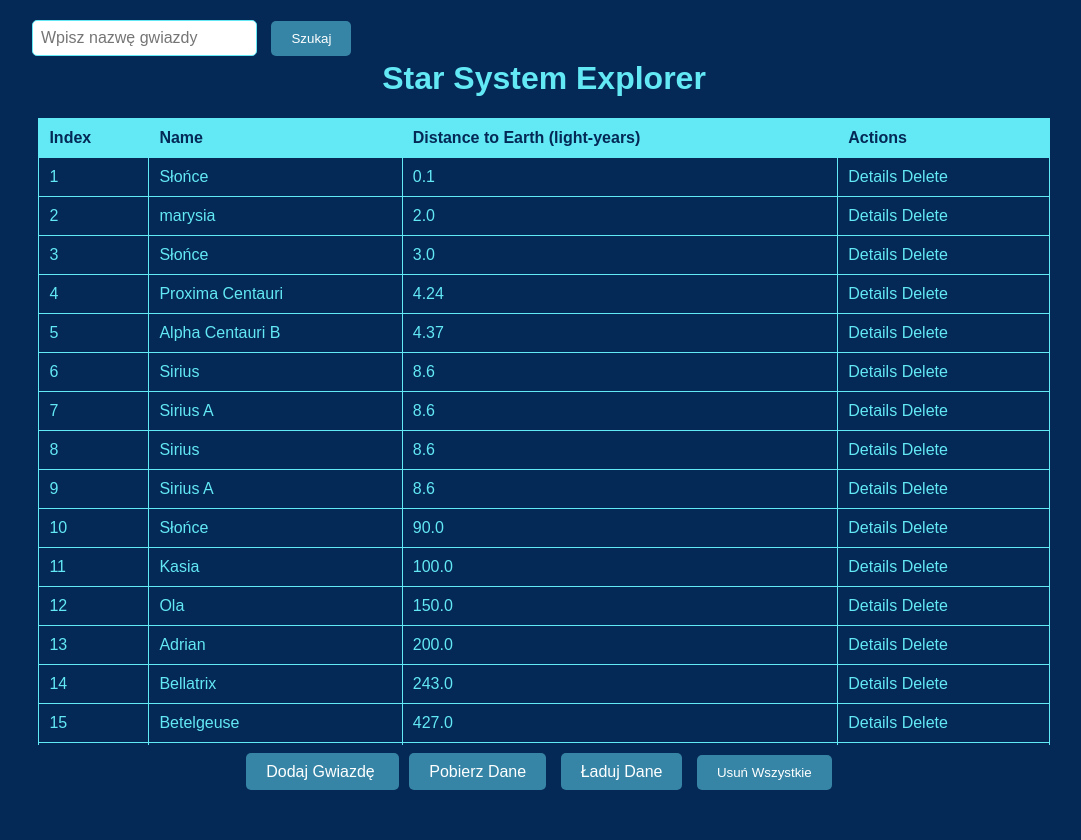
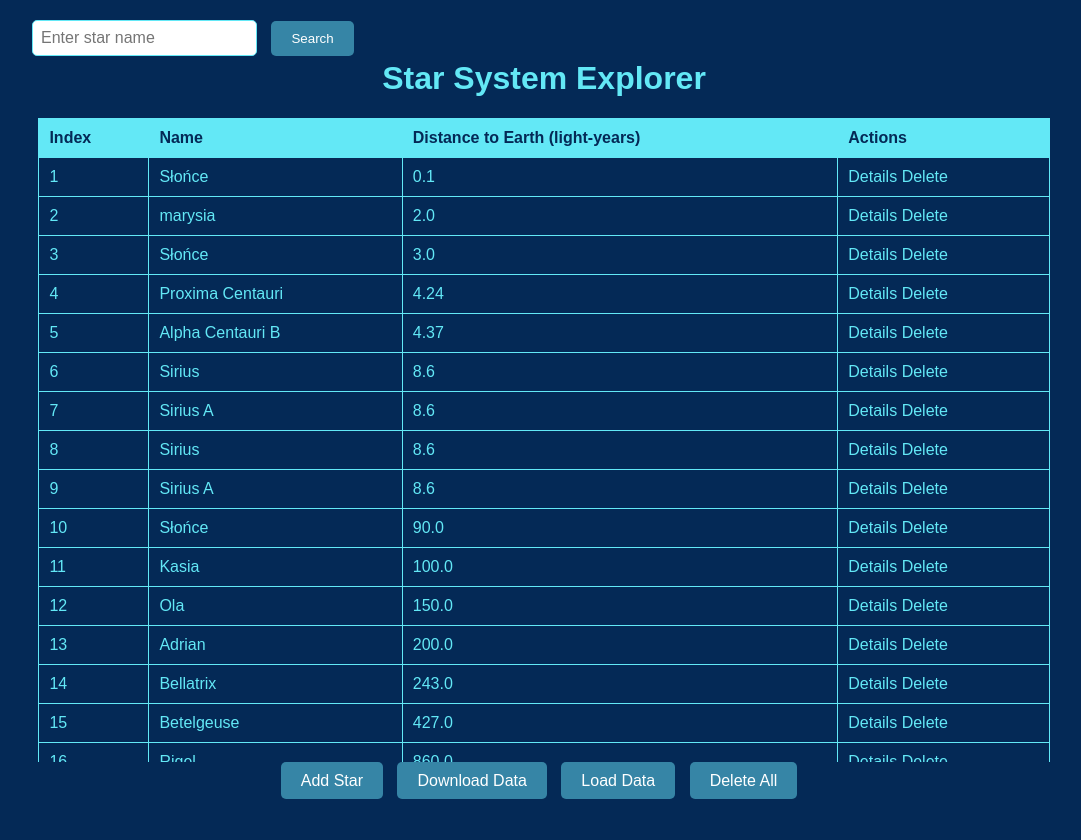
Before and after one commit to KDudek1104/Star-System-Explorer, a Django app: page / in a window 1280 px wide. Shown: the whole page, without its empty margins (96-1177 px from the left). Run offline with Django 5.2, Linux system fonts and the light colour scheme; data comes from the database, SQL or seed files in the repository; some libraries are stand-ins or nearby versions.

Commit message:
Refactor- index.html

```diff
--- a/explorer/templates/explorer/index.html
+++ b/explorer/templates/explorer/index.html
@@ -1,5 +1,6 @@
 <!DOCTYPE html>
 <html>
+
 <head>
     <title>Star System Explorer</title>
     <style>
@@ -20,15 +21,6 @@
             margin-top: 10px;
         }
 
-/* Search form styles */
-#search-form {
-    position: fixed; /* Keep the search form on the top of the page */
-    top: 40px;
-    padding: 20px;
-    width: 30%;
-}
-
-/* Navigation styles */
         ul {
             list-style-type: none;
             padding: 0;
@@ -77,13 +69,13 @@
             color: #042956;
         }
 
-
         thead {
             background-color: #63E8F6;
             color: #042956;
         }
 
-th, td {
+        th,
+        td {
             border: 1px solid #63E8F6;
             padding: 10px;
             text-align: left;
@@ -109,19 +101,20 @@
         }
 
         #search-form {
-    position: fixed; /* Utrzymuj formularz wyszukiwania na górze strony */
+            position: fixed;
             top: 0;
-    left: 50%; /* Ustaw lewą krawędź formularza na środku strony */
-    transform: translateX(-50%); /* Skoryguj pozycję na środku przy użyciu transformacji */
+            left: 50%;
+            transform: translateX(-50%);
             background-color: #042956;
             padding: 10px;
-    width: 80%; /* Ustaw szerokość formularza na 80% szerokości strony */
-    z-index: 1; /* Umieść formularz wyszukiwania nad tabelą */
+            width: 80%;
+            z-index: 1;
         }
 
         #search-button {
             background-color: #3685A6;
-    color: #FFFFFF; /* Zmiana koloru tekstu na biały */
+            color: #FFFFFF;
+            /* Change text color to white */
             padding: 10px 20px;
             border: none;
             border-radius: 5px;
@@ -130,7 +123,7 @@
 
         #search-button:hover {
             background-color: #63E8F6;
-    color: #042956; /* Zmiana koloru tekstu na ciemnoniebieski po najechaniu */
+            color: #042956;
         }
 
         /* Table styles */
@@ -139,16 +132,14 @@
             border-collapse: collapse;
             margin-bottom: 50px;
         }
-
-
     </style>
 
-    <!-- Dodaj linki do plików JS i CSS dla obsługi podpowiedzi -->
+    <!-- Add links to JS and CSS files for tooltip support -->
     <link rel="stylesheet" type="text/css" href="https://code.jquery.com/ui/1.12.1/themes/base/jquery-ui.css">
     <script src="https://code.jquery.com/jquery-3.6.4.js"></script>
     <script src="https://code.jquery.com/ui/1.12.1/jquery-ui.js"></script>
 
-    <!-- Dodaj obsługę podpowiedzi -->
+    <!-- Add tooltip support -->
     <script>
         $(function () {
             var availableStars = [
@@ -161,17 +152,16 @@
                 source: availableStars
             });
         });
-
-
     </script>
 </head>
+
 <body>
     <h1>Star System Explorer</h1>
 
     <form method="get" id="search-form">
         {% csrf_token %}
-        <input type="text" name="star_name" id="id_star_name" placeholder="Wpisz nazwę gwiazdy" />
-        <button type="submit" id="search-button">Szukaj</button>
+        <input type="text" name="star_name" id="id_star_name" placeholder="Enter star name" />
+        <button type="submit" id="search-button">Search</button>
     </form>
 
     <table>
@@ -199,20 +189,21 @@
     </table>
 
     <div class="button-container">
-        <a href="{% url 'explorer:add_star' %}" class="action-button">Dodaj Gwiazdę </a>
-<!--        <a href="{% url 'explorer:show_gallery' %}" class="action-button">Lista systemów</a>-->
-        <a href="{% url 'explorer:download_data' %}" class="action-button">Pobierz Dane</a>
-        <a href="{% url 'explorer:load_data' %}" class="action-button">Ładuj Dane</a>
-         <button id="delete-all-button" class="action-button" onclick="confirmDelete()">Usuń Wszystkie</button>
+        <a href="{% url 'explorer:add_star' %}" class="action-button">Add Star</a>
+        <!-- <a href="{% url 'explorer:show_gallery' %}" class="action-button">List of Systems</a> -->
+        <a href="{% url 'explorer:download_data' %}" class="action-button">Download Data</a>
+        <a href="{% url 'explorer:load_data' %}" class="action-button">Load Data</a>
+        <a id="delete-all-button" class="action-button" onclick="confirmDelete()">Delete All</a>
+    </div>
 
-    </div>
     <script>
         function confirmDelete() {
-        var result = confirm("Czy na pewno chcesz usunąć WSZYSTKIE gwiazdy?");
+            var result = confirm("Are you sure you want to delete ALL stars?");
             if (result) {
                 window.location.href = "{% url 'explorer:delete_all_stars' %}";
             }
         }
     </script>
 </body>
+
 </html>
--- a/explorer/views.py
+++ b/explorer/views.py
@@ -4,29 +4,21 @@
 from django.shortcuts import render, get_object_or_404
 from .models import StarSystem, Star
 from .forms import SystemForm, StarForm, SearchForm
-from django.shortcuts import redirect
 from django.shortcuts import render, redirect
 from .models import Star
-from django.db import transaction
-
-
 def index(request):
     systems = StarSystem.objects.all()
     stars = Star.objects.all()
-
-    # Search form
     search_form = SearchForm(request.GET)
     if search_form.is_valid():
         star_name = search_form.cleaned_data['star_name']
         if star_name:
             stars = stars.filter(name__icontains=star_name)
 
-    # Use the implemented function for sorting the stars (uses QuickSort)
     sorted_stars = sort_stars_by_distance(stars)
 
     return render(request, 'explorer/index.html',
                   {'systems': systems, 'stars': sorted_stars, 'search_form': search_form})
-
 
 def delete_star(request, system_id, star_id):
     star = get_object_or_404(Star, pk=star_id)
@@ -46,38 +38,29 @@
     return render(request, 'explorer/show_gallery.html', {'systems': systems})
 
 def delete_all_stars(request):
-    # Usuń wszystkie gwiazdy
     Star.objects.all().delete()
-    return redirect('explorer:index')  # After deleting all stars stay on the same page (index.html)
+    return redirect('explorer:index')
 
 def download_data(request):
-    # Load all stars from the gallery
     stars = Star.objects.all()
-
     sorted_stars = sort_stars_by_distance(stars)
-
-    # Prepare star details in JSON
     star_data = [
         {"name": star.name, "distance": star.distance}
         for star in sorted_stars
     ]
 
-    # Save data into the JSON file
     file_path = "star_data.json"
     with open(file_path, 'w') as json_file:
         json.dump(star_data, json_file)
 
-    # Download the JSON file
     with open(file_path, 'rb') as file:
         response = HttpResponse(file.read(), content_type='application/json')
         response['Content-Disposition'] = 'attachment; filename="star_data.json"'
         return response
 
-@transaction.atomic  # To make the database more consistent
 def load_data(request):
     if request.method == 'POST' and request.FILES.get('data_file'):
         uploaded_file = request.FILES['data_file']
-
         try:
             data = json.load(uploaded_file)
             system, created = StarSystem.objects.get_or_create(name='Loaded System')
@@ -95,21 +78,18 @@
         except json.JSONDecodeError:
             error_message = 'Invalid JSON file'
             return render(request, 'explorer/load_data.html', {'success': False, 'message': error_message})
-
     else:
         return render(request, 'explorer/load_data.html')
-
 def add_star(request):
     if request.method == 'POST':
         form = StarForm(request.POST)
         if form.is_valid():
             star_name = form.cleaned_data['name']
             star_distance = form.cleaned_data['distance']
-            system_name = form.cleaned_data['system_name']  # Dodaj  pole system_name do formularza
+            system_name = form.cleaned_data['system_name']
             system, created = StarSystem.objects.get_or_create(name=system_name)
             new_star = Star.objects.create(name=star_name, distance=star_distance, system=system)
             return redirect('explorer:star_detail', system_id=system.id, star_id=new_star.id)
     else:
         form = StarForm()
-
     return render(request, 'explorer/add_star.html', {'form': form})
```
Lines whose indentation alone changed are shown as unchanged.
